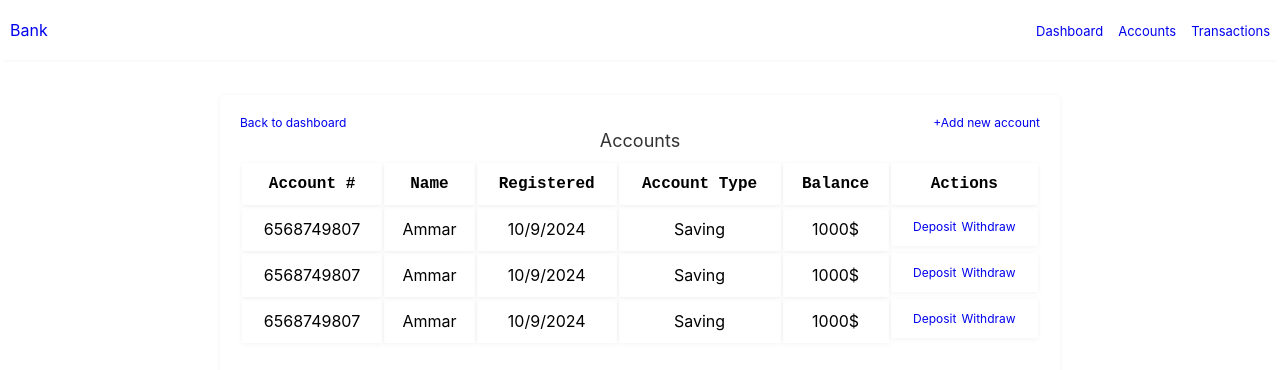
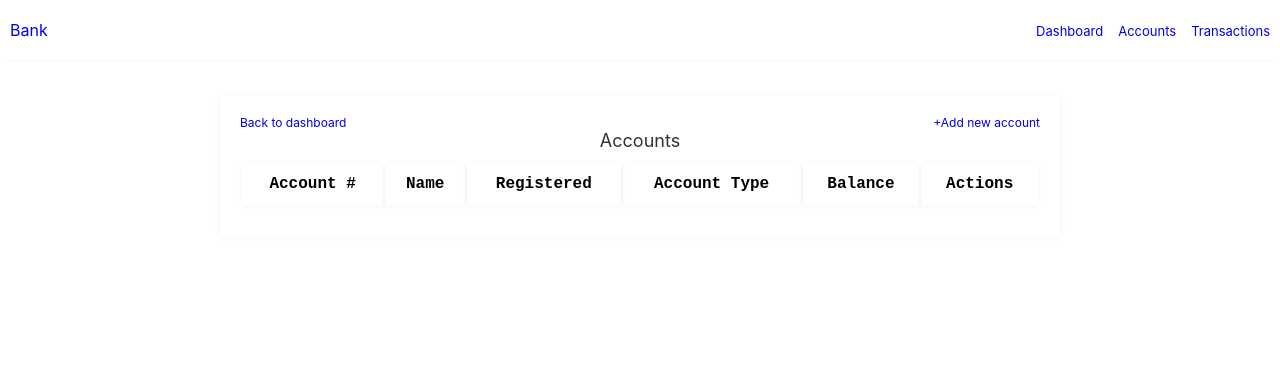
Before and after one commit to Ruqayya-Hasnee/banking-app, a React (Create React App) app: page /accounts in a window 1280 px wide. Shown: the top 370 px of the page. Built offline with nearby package versions, Linux system fonts and the light colour scheme.

Commit message:
refactors create account

```diff
--- a/src/App.css
+++ b/src/App.css
@@ -38,6 +38,7 @@ td {
   text-align: center;
   box-shadow: rgba(0, 0, 0, 0.05) 0px 1px 6px;
   padding: 12px;
+  font-size: 12px;
 }
 
 .table-buttons {
--- a/src/components/accounts/Accounts.js
+++ b/src/components/accounts/Accounts.js
@@ -1,6 +1,15 @@
+import { useEffect, useState } from "react";
 import { Link } from "react-router-dom";
 
 const Accounts = () => {
+  const [accounts, setAccounts] = useState([])
+
+  useEffect(() => {
+    console.log(1234567890)
+    const accounts = JSON.parse(localStorage.getItem("accounts"))
+    setAccounts(accounts ? accounts : [])
+  }, []);
+
   return (
     <div className="table-wrapper">
       <div className="wrapper">
@@ -18,39 +27,19 @@ const Accounts = () => {
             <th>Balance</th>
             <th>Actions</th>
           </tr>
-          <tr>
-            <td>6568749807</td>
-            <td>Ammar</td>
-            <td>10/9/2024</td>
-            <td>Saving</td>
-            <td>1000$</td>
+          {
+            accounts.map((acc) => <tr>
+            <td>{acc.id}</td>
+            <td>{acc.name}</td>
+            <td>{new Date(acc.registeredAt).toDateString()}</td>
+            <td>{acc.type}</td>
+            <td>{acc.amount}</td>
             <td className="table-buttons">
-              <Link to="/accounts/:accountId/deposit">Deposit</Link>
-              <Link to="/accounts/:accountId/withdraw">Withdraw</Link>
+              <Link to={`/accounts/${acc.id}/deposit`}>Deposit</Link>
+              <Link to={`/accounts/${acc.id}/withdraw`}>Withdraw</Link>
             </td>
-          </tr>
-          <tr>
-            <td>6568749807</td>
-            <td>Ammar</td>
-            <td>10/9/2024</td>
-            <td>Saving</td>
-            <td>1000$</td>
-            <td className="table-buttons">
-              <Link to="/accounts/:accountId/deposit">Deposit</Link>
-              <Link to="/accounts/:accountId/withdraw">Withdraw</Link>
-            </td>
-          </tr>
-          <tr>
-            <td>6568749807</td>
-            <td>Ammar</td>
-            <td>10/9/2024</td>
-            <td>Saving</td>
-            <td>1000$</td>
-            <td className="table-buttons">
-              <Link to="/accounts/:accountId/deposit">Deposit</Link>
-              <Link to="/accounts/:accountId/withdraw">Withdraw</Link>
-            </td>
-          </tr>
+          </tr>)
+          }
         </table>
       </div>
     </div>
--- a/src/components/accounts/CreateAccount.js
+++ b/src/components/accounts/CreateAccount.js
@@ -21,6 +21,7 @@ const CreateAccount = () => {
       id: generateId(),
       name: name,
       type: type,
+      amount: 0,
       registeredAt: new Date(),
     };
 
```
